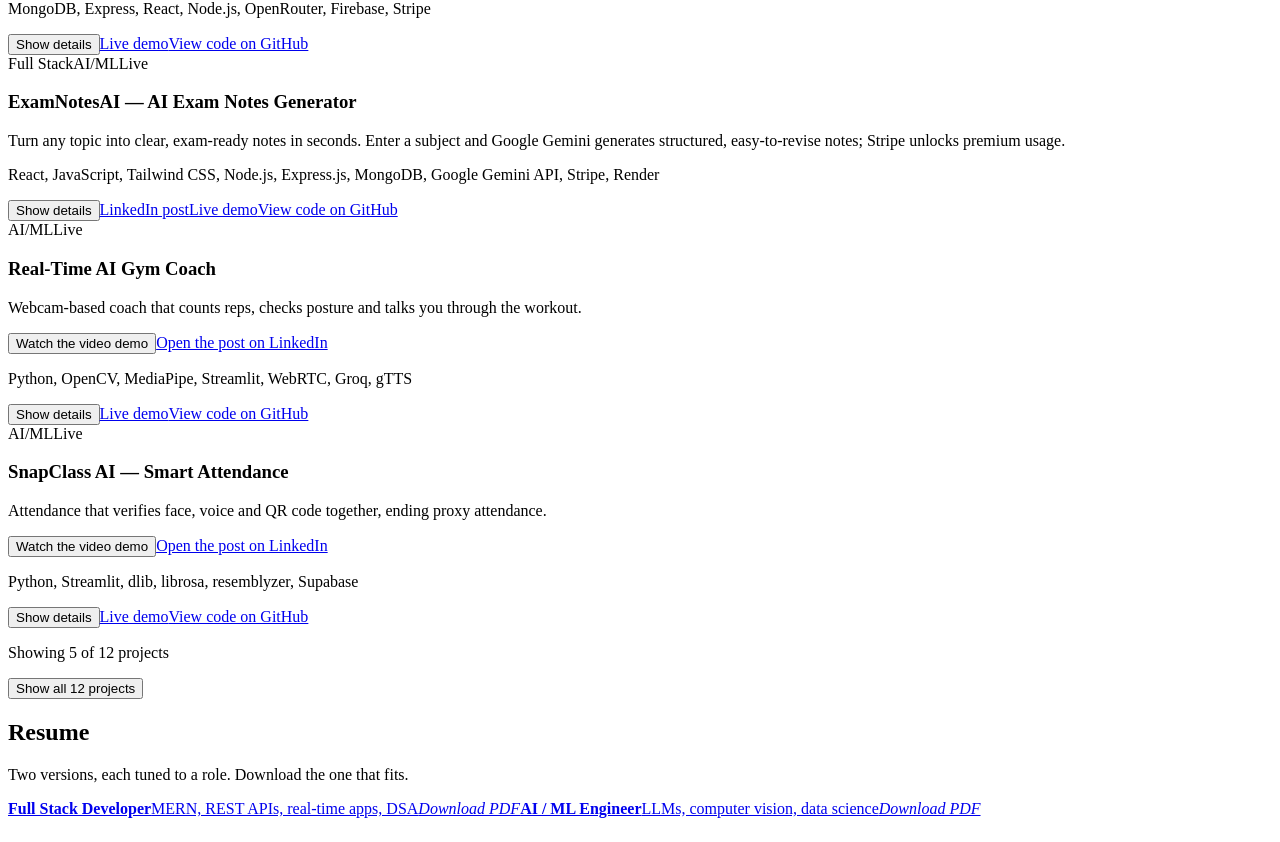
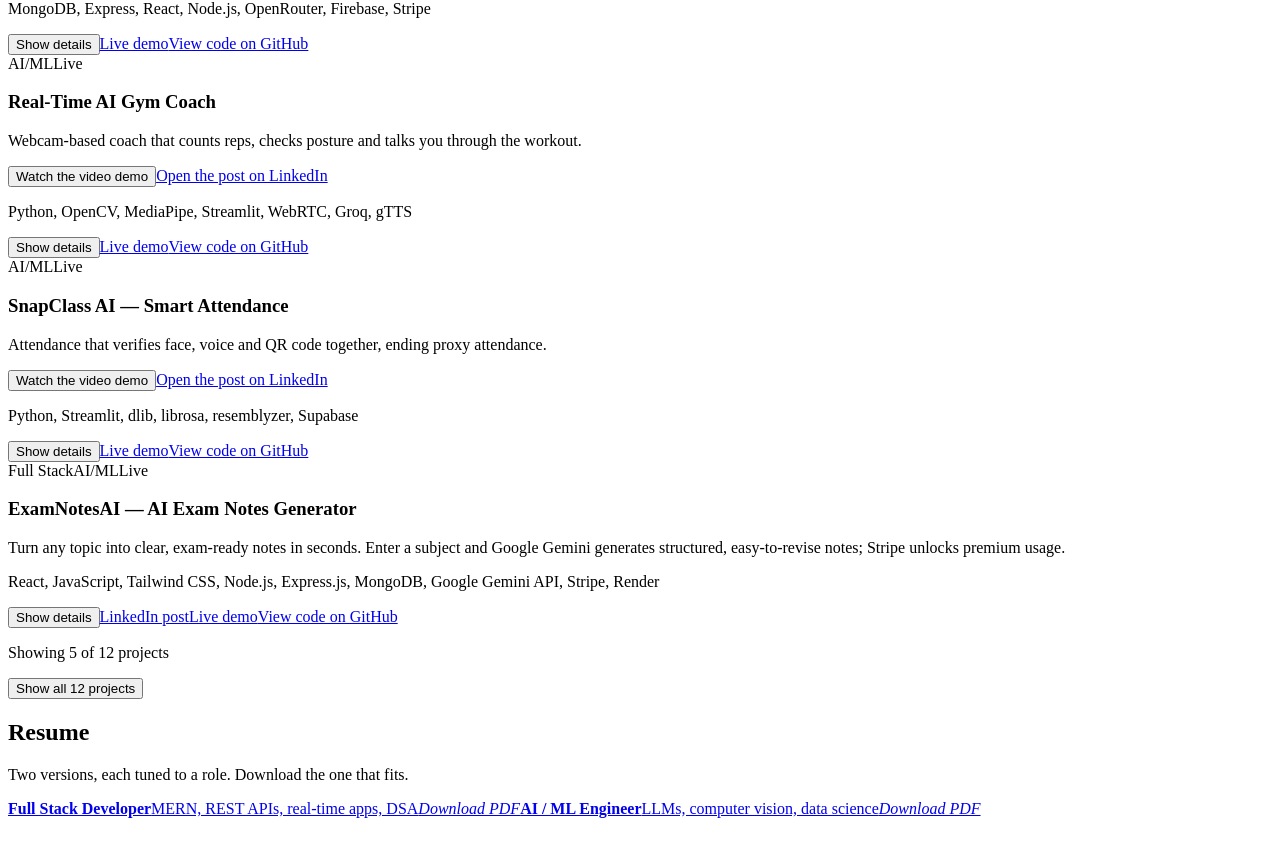
Before and after one commit to Krishnak64/PortFolio-WebSite, a React (Vite) app: page / in a window 1280 px wide. Shown: the part 2520-3362 px from the top of the page. Built offline with nearby package versions, Linux system fonts and the light colour scheme; the HTML template or start-up script is replaced by a standard one.

Commit message:
Refactor data.js to update ExamNotesAI entry

```diff
--- a/src/data.js
+++ b/src/data.js
@@ -40,11 +40,7 @@
     blurb: "Describe a website in plain language and get working code you can edit in the browser.",
     features: ["OpenRouter API for code generation", "Monaco Editor for in-browser editing", "Firebase auth and storage, Stripe payments", "Express REST APIs, MongoDB schemas, deployed on Render"],
     stack: ["MongoDB", "Express", "React", "Node.js", "OpenRouter", "Firebase", "Stripe"], repo: "https://github.com/Krishnak64/WebSiteBuilder-" },
-  { id: "examnotes", post: "https://www.linkedin.com/posts/krishna-kumar-5230b4300_excited-to-share-my-latest-project-examnotes-activity-7430296315479162880-UD71", tags: ["fs", "ai"], name: "ExamNotesAI — AI Exam Notes Generator", live: "https://examnotesaiclient-vl8k.onrender.com/",
-    blurb: "Turn any topic into clear, exam-ready notes in seconds. Enter a subject and Google Gemini generates structured, easy-to-revise notes; Stripe unlocks premium usage.",
-    features: ["AI-generated, well-structured notes powered by Google Gemini", "Stripe payments for credits and premium access", "Secure sign up and log in", "Topic-based generation for any subject", "Responsive on desktop, tablet and mobile", "Separate client and server, deployed on Render"],
-    stack: ["React", "JavaScript", "Tailwind CSS", "Node.js", "Express.js", "MongoDB", "Google Gemini API", "Stripe", "Render"], repo: "https://github.com/Krishnak64/ExamNotesAI" },
-  { id: "gym", videoEmbed: "https://www.linkedin.com/embed/feed/update/urn:li:ugcPost:7472608634925993984?collapsed=1", tags: ["ai"], name: "Real-Time AI Gym Coach", live: "https://ai-gym-coach-live.netlify.app/",
+ { id: "gym", videoEmbed: "https://www.linkedin.com/embed/feed/update/urn:li:ugcPost:7472608634925993984?collapsed=1", tags: ["ai"], name: "Real-Time AI Gym Coach", live: "https://ai-gym-coach-live.netlify.app/",
     blurb: "Webcam-based coach that counts reps, checks posture and talks you through the workout.",
     features: ["MediaPipe tracks 33 body landmarks live", "Groq LLM gives form corrections and motivation", "gTTS voice guidance, hands-free", "Streamlit UI, WebRTC video, Pandas session tracking"],
     stack: ["Python", "OpenCV", "MediaPipe", "Streamlit", "WebRTC", "Groq", "gTTS"], repo: "https://github.com/Krishnak64/RealTime-Voice-Video-AI-GYM-Trainer-Mediapipe" },
@@ -52,6 +48,10 @@
     blurb: "Attendance that verifies face, voice and QR code together, ending proxy attendance.",
     features: ["dlib + face_recognition for faces, librosa + resemblyzer for voice", "Supabase cloud database, real-time records", "bcrypt auth and dynamic QR codes with segno", "Cut manual attendance time by 80–90%"],
     stack: ["Python", "Streamlit", "dlib", "librosa", "resemblyzer", "Supabase"], repo: "https://github.com/Krishnak64/snapclass_ai-attendance-project" },
+  { id: "examnotes", post: "https://www.linkedin.com/posts/krishna-kumar-5230b4300_excited-to-share-my-latest-project-examnotes-activity-7430296315479162880-UD71", tags: ["fs", "ai"], name: "ExamNotesAI — AI Exam Notes Generator", live: "https://examnotesaiclient-vl8k.onrender.com/",
+    blurb: "Turn any topic into clear, exam-ready notes in seconds. Enter a subject and Google Gemini generates structured, easy-to-revise notes; Stripe unlocks premium usage.",
+    features: ["AI-generated, well-structured notes powered by Google Gemini", "Stripe payments for credits and premium access", "Secure sign up and log in", "Topic-based generation for any subject", "Responsive on desktop, tablet and mobile", "Separate client and server, deployed on Render"],
+    stack: ["React", "JavaScript", "Tailwind CSS", "Node.js", "Express.js", "MongoDB", "Google Gemini API", "Stripe", "Render"], repo: "https://github.com/Krishnak64/ExamNotesAI" },
   { id: "videoassistant", videoEmbed: "https://www.linkedin.com/embed/feed/update/urn:li:ugcPost:7495212390024896512?collapsed=1", tags: ["ai"], name: "AI Video Assistant — Long Videos into Actionable Insights",
     blurb: "A generative AI assistant that turns long meetings, lectures, interviews and YouTube videos into something you can quickly understand and interact with, instead of watching for hours.",
     features: ["Audio and video transcription: converts speech into text", "AI summarization: concise summaries of long content", "Action items: extracts tasks that need to be completed", "Key decisions: identifies important decisions from the conversation", "Open questions: finds questions that were left unanswered", "Works with YouTube links and local video files"],
```
